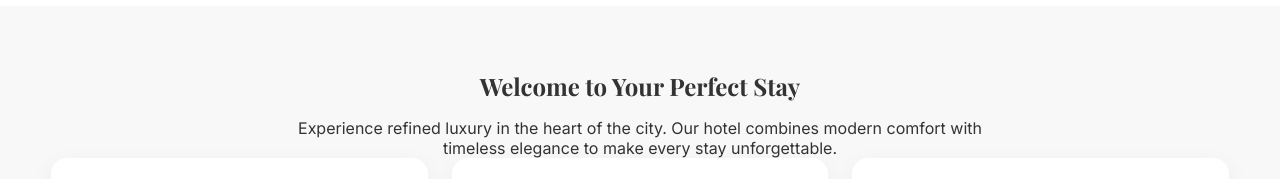
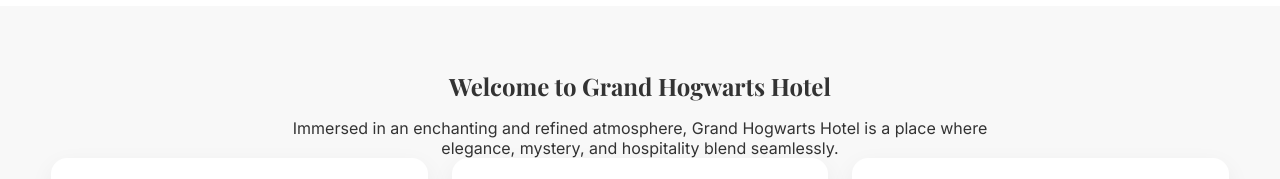
Before and after one commit to MelSam06/hotel-front-end, an Angular app: page /home in a window 1280 px wide. Shown: the part 394-573 px from the top of the page. Built offline with nearby package versions, Linux system fonts and the light colour scheme.

Commit message:
aggiunta di breve descrizione hotel

```diff
--- a/src/app/home/home.html
+++ b/src/app/home/home.html
@@ -1,8 +1,9 @@
 <section class="intro">
-  <h2>Welcome to Your Perfect Stay</h2>
+  <h2>Welcome to Grand Hogwarts Hotel</h2>
   <p>
-    Experience refined luxury in the heart of the city. Our hotel combines
-    modern comfort with timeless elegance to make every stay unforgettable.
+    Immersed in an enchanting and refined atmosphere, Grand Hogwarts Hotel is a place where elegance,
+     mystery, and hospitality blend seamlessly.
+
   </p>
 </section>
 <section class="features">
```
